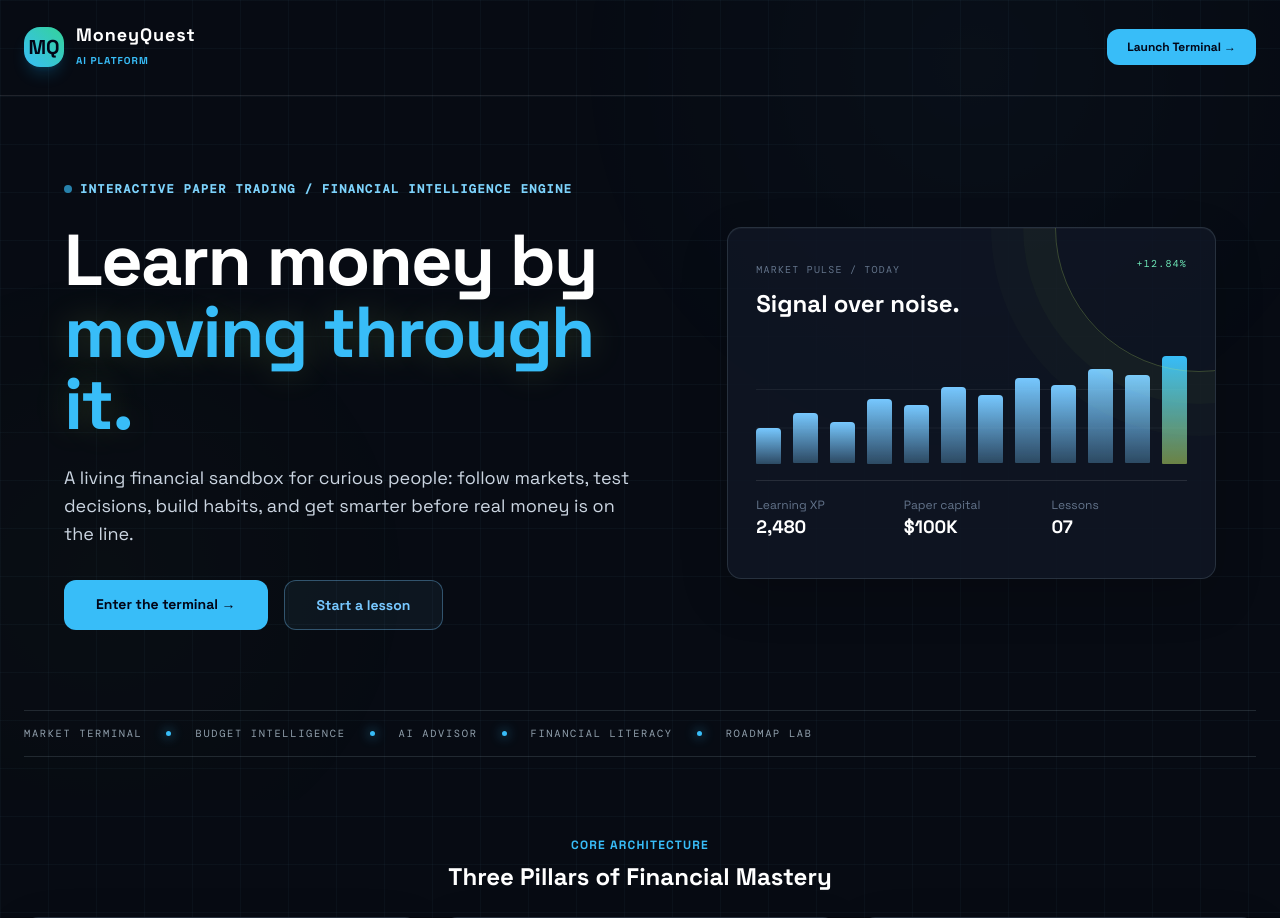
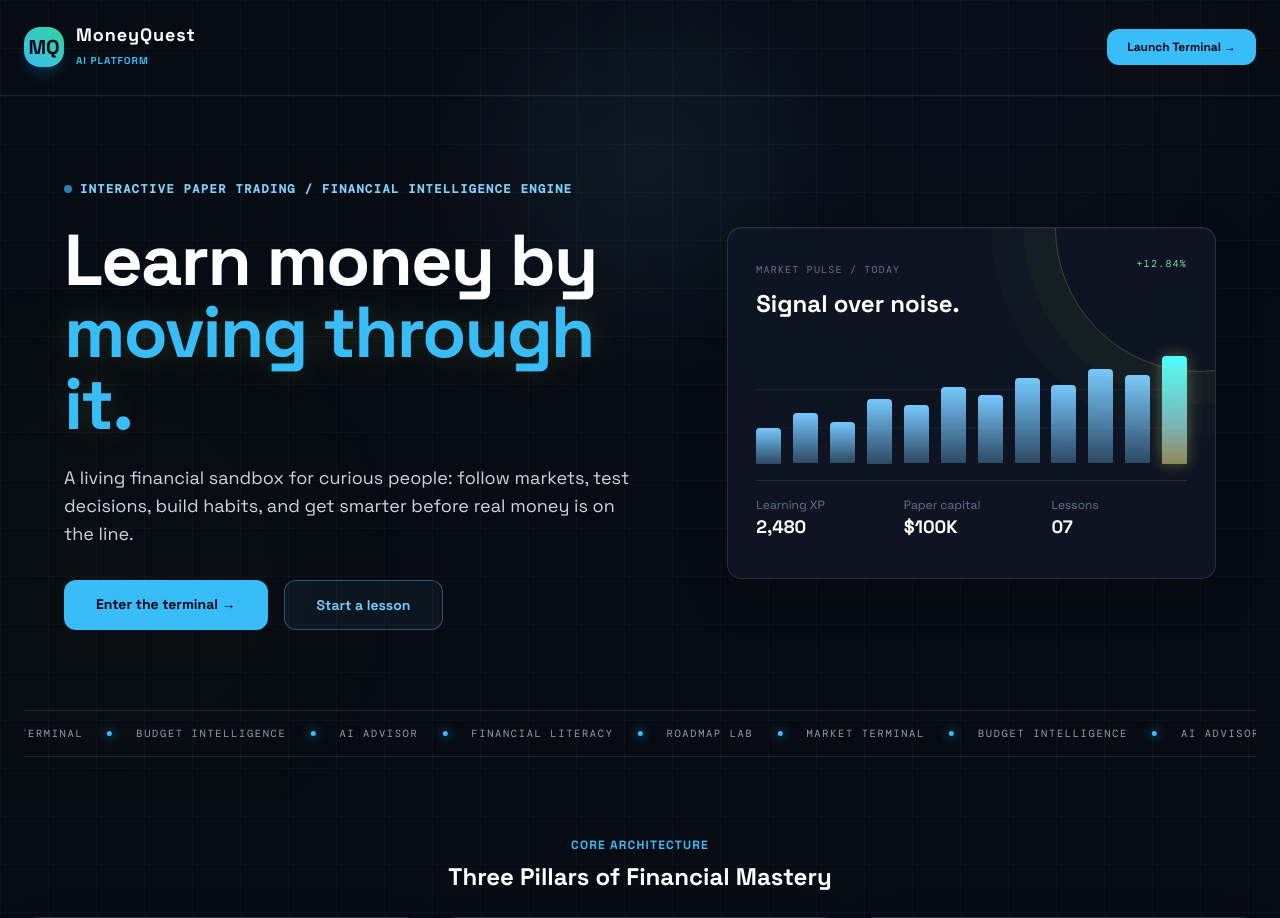
Before and after one commit to nielrock123-star/MoneyQuest, a Flask app: page / in a window 1280 px wide. Shown: the top 918 px of the page. Run offline with Flask 3, Linux system fonts and the light colour scheme; some libraries are stand-ins or nearby versions.

Commit message:
Add expressive landing page motion design

```diff
--- a/static/style.css
+++ b/static/style.css
@@ -45,6 +45,21 @@ body::before {
     opacity: 0.22;
     background: radial-gradient(circle at 76% 8%, rgba(119, 200, 255, 0.12), transparent 28rem), radial-gradient(circle at 8% 72%, rgba(201, 242, 105, 0.08), transparent 24rem);
     z-index: -1;
+}
+
+.landing-page::after {
+    content: '';
+    position: fixed;
+    width: 28rem;
+    height: 28rem;
+    left: calc(var(--pointer-x, 50%) - 14rem);
+    top: calc(var(--pointer-y, 20%) - 14rem);
+    border-radius: 50%;
+    pointer-events: none;
+    background: radial-gradient(circle, rgba(119, 200, 255, 0.08), transparent 68%);
+    mix-blend-mode: screen;
+    z-index: -1;
+    transition: left 0.45s ease-out, top 0.45s ease-out;
 }
 
 h1, h2, h3, h4, button, a { font-family: var(--display-font); }
@@ -192,8 +207,10 @@ input:focus, select:focus, textarea:focus {
 .hero-chart span:nth-child(10) { height: 84%; animation-delay: .5s; }
 .hero-chart span:nth-child(11) { height: 79%; animation-delay: .55s; }
 .hero-chart span:nth-child(12) { height: 96%; background: linear-gradient(to top, rgba(201,242,105,.5), var(--accent-color)); animation-delay: .6s; }
+.hero-chart span:nth-child(12) { animation: chart-rise 1s cubic-bezier(.2,.8,.2,1) .6s both, signal-pulse 3.5s ease-in-out 1.8s infinite; }
 
 @keyframes chart-rise { from { transform: scaleY(0); opacity: 0; } to { transform: scaleY(1); opacity: 1; } }
+@keyframes signal-pulse { 0%, 100% { filter: brightness(1); } 50% { filter: brightness(1.45); box-shadow: 0 0 18px rgba(201, 242, 105, 0.35); } }
 
 .ticker-strip {
     display: flex;
@@ -209,10 +226,20 @@ input:focus, select:focus, textarea:focus {
     white-space: nowrap;
 }
 
+.ticker-track { display: inline-flex; align-items: center; gap: 1.5rem; min-width: max-content; animation: ticker-drift 26s linear infinite; }
+@keyframes ticker-drift { from { transform: translateX(0); } to { transform: translateX(-18%); } }
+
 .ticker-strip i { width: 5px; height: 5px; background: var(--accent-color); border-radius: 50%; box-shadow: 0 0 12px var(--accent-color); }
 
 .landing-page .liquid-glass { border-radius: 0.9rem !important; }
 .landing-page .liquid-glass p { color: #aab7c2; }
+.landing-page main > section:not(.landing-hero), .landing-page footer { opacity: 0; transform: translateY(24px); transition: opacity .8s ease, transform .8s cubic-bezier(.2,.8,.2,1); }
+.landing-page main > section.reveal-visible, .landing-page footer.reveal-visible { opacity: 1; transform: translateY(0); }
+
+@media (prefers-reduced-motion: reduce) {
+    *, *::before, *::after { animation-duration: 0.001ms !important; animation-iteration-count: 1 !important; scroll-behavior: auto !important; transition-duration: 0.001ms !important; }
+    .landing-page main > section:not(.landing-hero), .landing-page footer { opacity: 1; transform: none; }
+}
 
 .accent-text {
     color: var(--accent-color) !important;
--- a/templates/landing.html
+++ b/templates/landing.html
@@ -74,7 +74,7 @@
             </div>
         </section>
 
-        <div class="ticker-strip" aria-label="Platform capabilities"><span>MARKET TERMINAL</span><i></i><span>BUDGET INTELLIGENCE</span><i></i><span>AI ADVISOR</span><i></i><span>FINANCIAL LITERACY</span><i></i><span>ROADMAP LAB</span></div>
+        <div class="ticker-strip" aria-label="Platform capabilities"><div class="ticker-track"><span>MARKET TERMINAL</span><i></i><span>BUDGET INTELLIGENCE</span><i></i><span>AI ADVISOR</span><i></i><span>FINANCIAL LITERACY</span><i></i><span>ROADMAP LAB</span><i></i><span>MARKET TERMINAL</span><i></i><span>BUDGET INTELLIGENCE</span><i></i><span>AI ADVISOR</span></div></div>
 
         <!-- Core 3 Sections -->
         <section class="space-y-6">
@@ -258,5 +258,19 @@
         </div>
     </footer>
 
+    <script>
+        const landingPage = document.querySelector('.landing-page');
+        const revealItems = document.querySelectorAll('.landing-page main > section:not(.landing-hero), .landing-page footer');
+        const revealObserver = new IntersectionObserver((entries) => entries.forEach(entry => {
+            if (entry.isIntersecting) revealObserver.observe(entry.target), entry.target.classList.add('reveal-visible');
+        }), { threshold: 0.12 });
+        revealItems.forEach(item => revealObserver.observe(item));
+
+        landingPage.addEventListener('pointermove', event => {
+            landingPage.style.setProperty('--pointer-x', `${event.clientX}px`);
+            landingPage.style.setProperty('--pointer-y', `${event.clientY}px`);
+        }, { passive: true });
+    </script>
+
 </body>
 </html>
```
